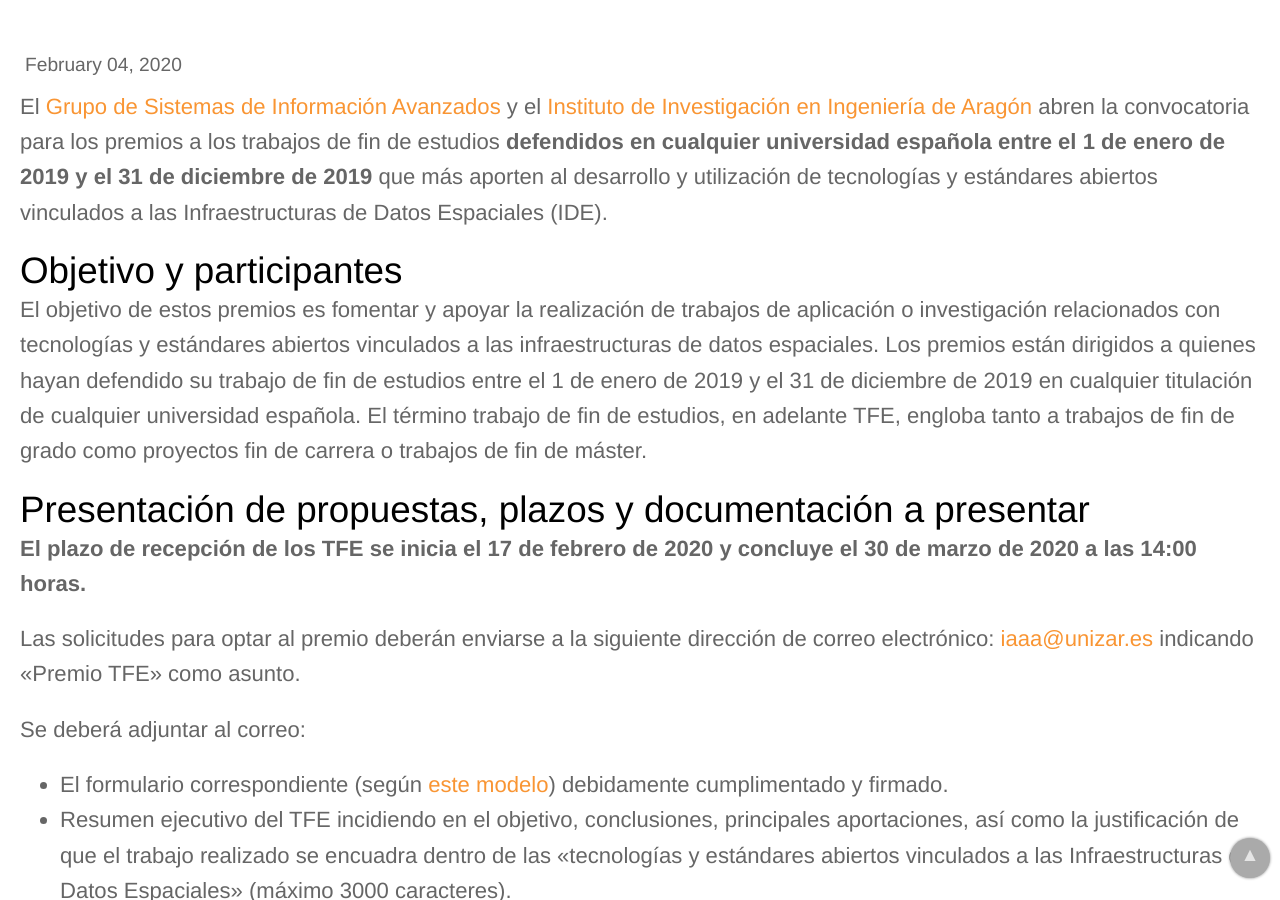
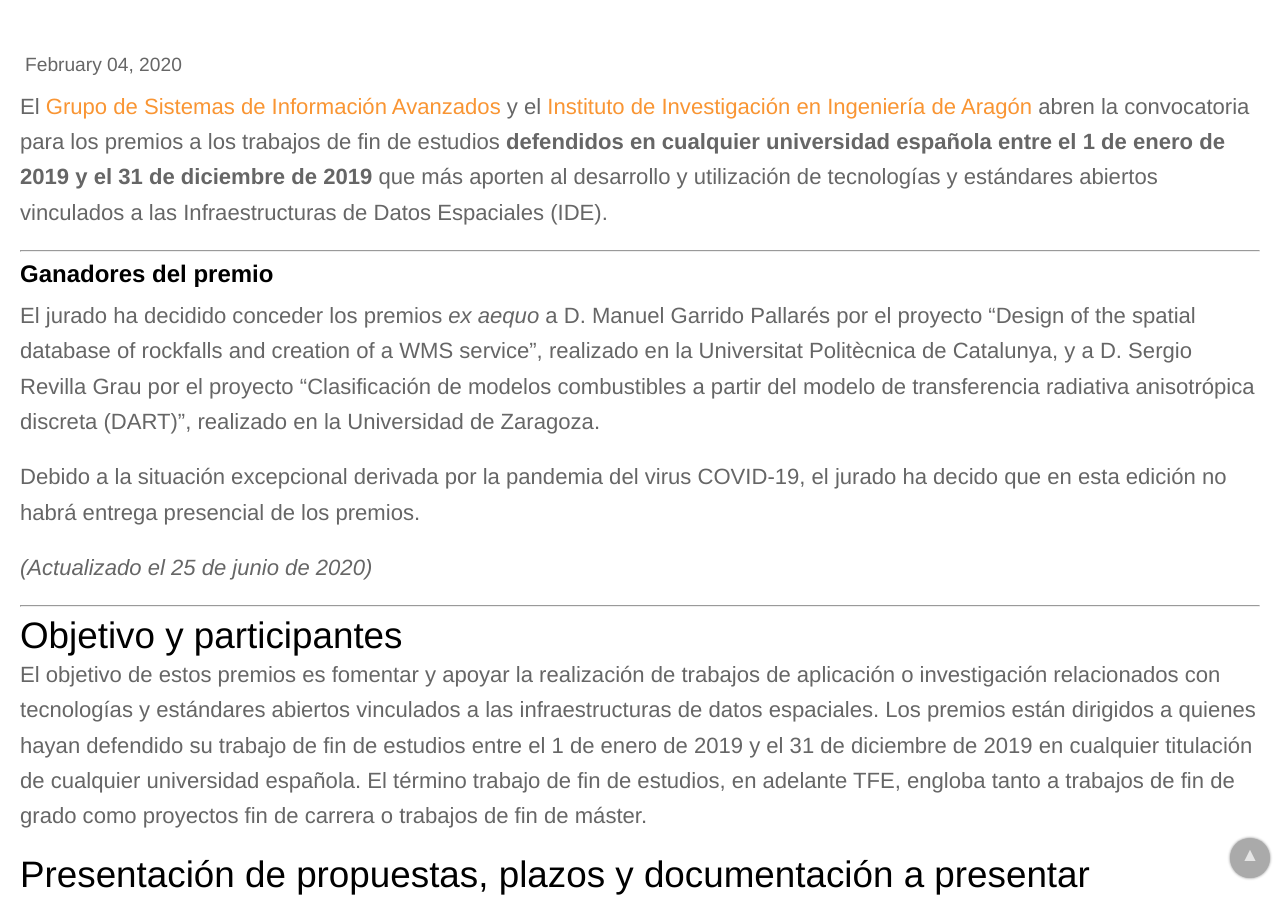
Before and after one commit to IAAA-Lab/IAAA-Lab.github.io, a Jekyll site: the page built from _posts/2020-02-04-cuarta-ed-premios-pedro-muro-tfe.md, in a window 1280 px wide and 900 px high, scrolled down 552 px. Built offline with Jekyll 4.4.1, drawn with Linux system fonts in a browser that asks for light colours.

Commit message:
Actualizado post de la 4ª ed de los premios Pedro Muro con los ganadores

```diff
--- a/_posts/2020-02-04-cuarta-ed-premios-pedro-muro-tfe.md
+++ b/_posts/2020-02-04-cuarta-ed-premios-pedro-muro-tfe.md
@@ -5,6 +5,17 @@ layout: post
 image: /images/posts/Pedro_Muro.jpg
 ---
 El [Grupo de Sistemas de Información Avanzados]({{ site.baseurl }}/) y el [Instituto de Investigación en Ingeniería de Aragón](http://i3a.unizar.es) abren la convocatoria para los premios a los trabajos de fin de estudios **defendidos en cualquier universidad española entre el 1 de enero de 2019 y el 31 de diciembre de 2019** que más aporten al desarrollo y utilización de tecnologías y estándares abiertos vinculados a las Infraestructuras de Datos Espaciales (IDE).
+
+---
+#### Ganadores del premio
+
+El jurado ha decidido conceder los premios *ex aequo* a D. Manuel Garrido Pallarés por el proyecto “Design of the spatial database of rockfalls and creation of a WMS service”, realizado en la Universitat Politècnica de Catalunya, y a D. Sergio Revilla Grau por el proyecto “Clasificación de modelos combustibles a partir del modelo de transferencia radiativa anisotrópica discreta (DART)”, realizado en la Universidad de Zaragoza.
+
+Debido a la situación excepcional derivada por la pandemia del virus COVID-19, el jurado ha decido que en esta edición no habrá entrega presencial de los premios.
+
+*(Actualizado el 25 de junio de 2020)*
+
+---
 
 # Objetivo y participantes
 El objetivo de estos premios es fomentar y apoyar la realización de trabajos de aplicación o investigación relacionados con tecnologías y estándares abiertos vinculados a las infraestructuras de datos espaciales.
```
